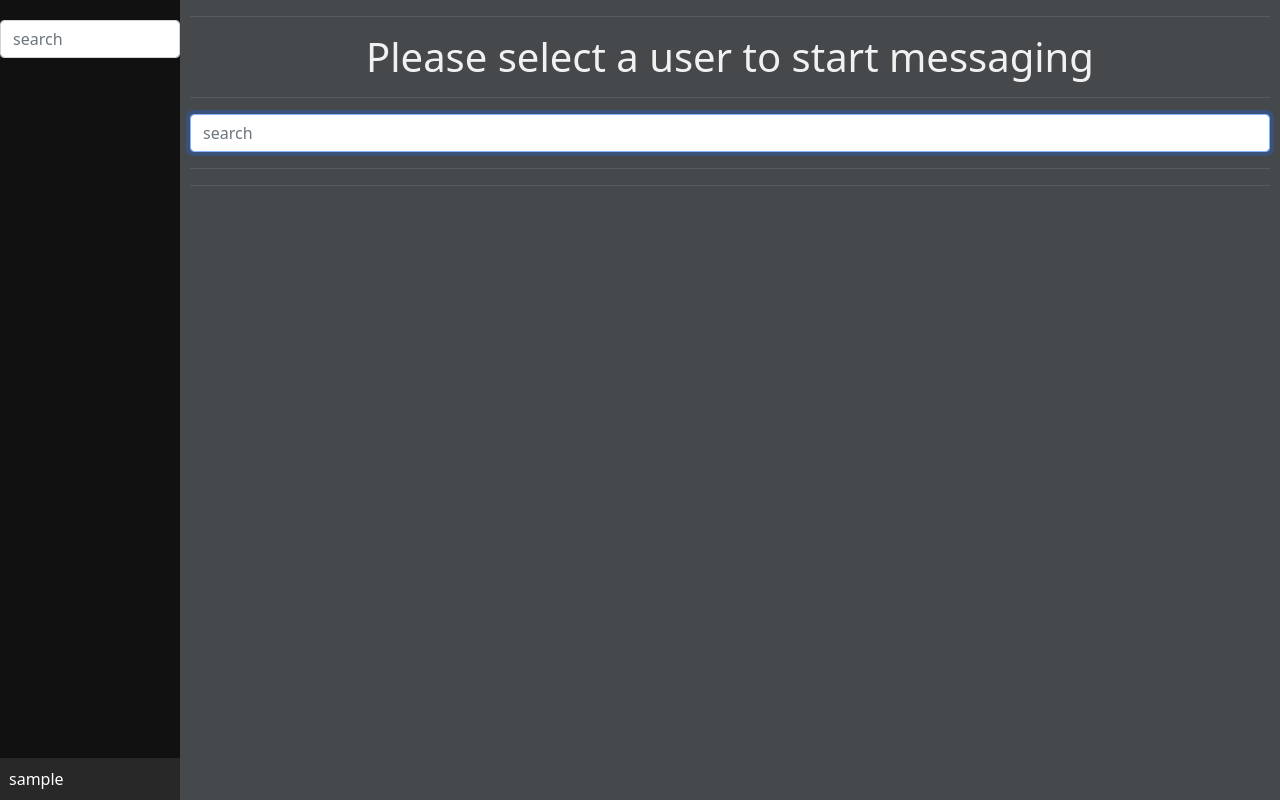
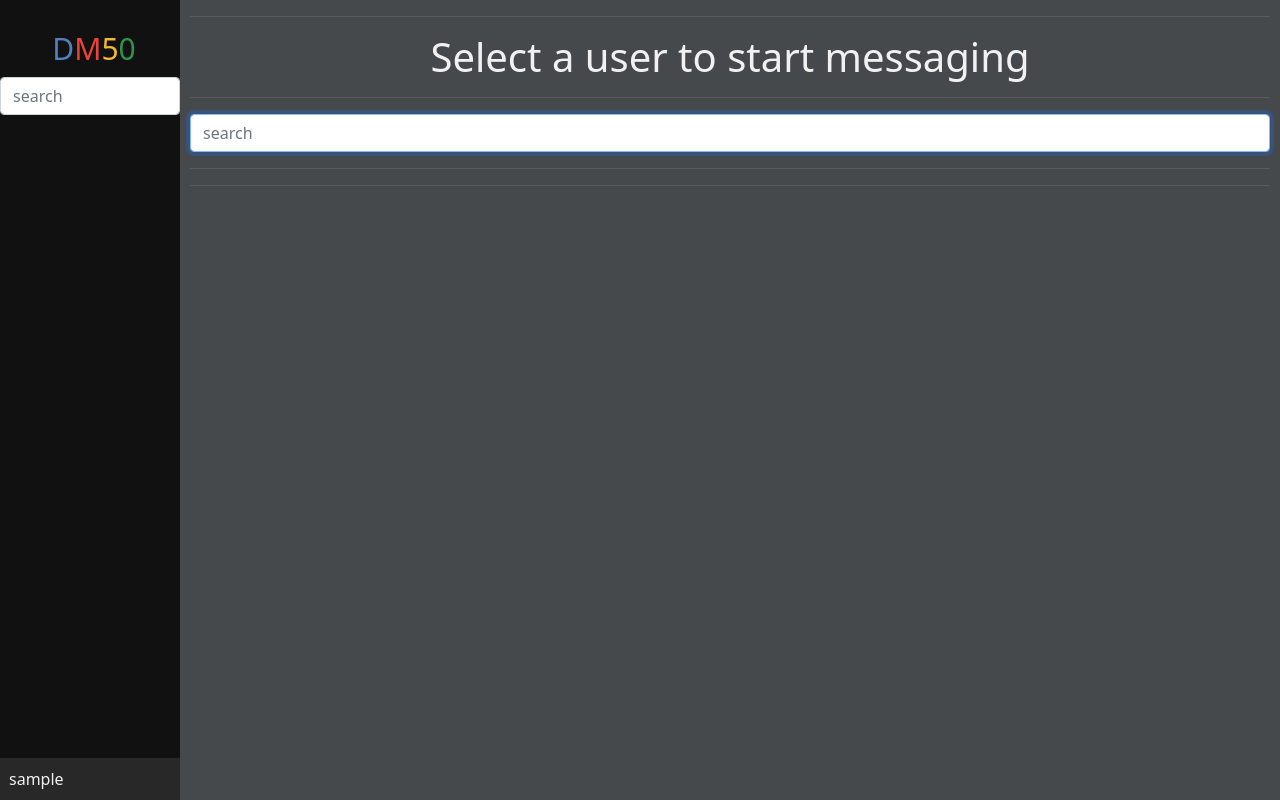
Before and after one commit to kamperemu/dm50, a Flask app: page / in a window 1280 px wide. Run offline with Flask 2, Linux system fonts and the light colour scheme; the visitor is signed in with stand-in values (Sample User, id 1); data comes from the database, SQL or seed files in the repository; some libraries are stand-ins or nearby versions.

Commit message:
UI style changes

```diff
--- a/static/styles.css
+++ b/static/styles.css
@@ -12,19 +12,19 @@ nav .navbar-brand
 }
 
 /* Colors for brand */
-nav .navbar-brand .blue
+.blue
 {
     color: #537fbe;
 }
-nav .navbar-brand .red
+.red
 {
     color: #ea433b;
 }
-nav .navbar-brand .yellow
+.yellow
 {
     color: #f5b82e;
 }
-nav .navbar-brand .green
+.green
 {
     color: #2e944b;
 }
@@ -33,7 +33,7 @@ nav .navbar-brand .green
 /* dropdown button */
 .dropbtn {
   background-color: #292828;
-  color: white;
+  color: #f1f1f1;
   width: 180px;
   padding: 5%;
   text-align: left;
@@ -157,6 +159,15 @@ hr {
   margin-left: 0;
   margin-right: 0;
   padding-left: 40px;
+}
+
+.row-a a:hover {
+  background-color: #393838;
+}
+
+.sidenav-brand {
+  text-align: center;
+  font-size: 30px !important;
 }
 
 .center {
--- a/templates/index.html
+++ b/templates/index.html
@@ -69,7 +69,7 @@ Direct Messages
     <hr>
   {% else %}
     <hr>
-    <h1 class="center">Please select a user to start messaging</h1>
+    <h1 class="center">Select a user to start messaging</h1>
     <hr>
     <input id="main_user_search" autocomplete="off" autofocus type="text" class="form-control" name="search" placeholder="search">
     <hr>
--- a/templates/log.html
+++ b/templates/log.html
@@ -6,6 +6,7 @@
 
         <!-- Side navigation -->
         <div class="sidenav">
+            <a class="sidenav-brand" href="/"><span class="blue">D</span><span class="red">M</span><span class="yellow">5</span><span class="green">0</span></a>
             {% block users %}
             {% endblock %}
         </div>
```
Also changed, not shown: other parts of static/styles.css (+6 -4 lines).
